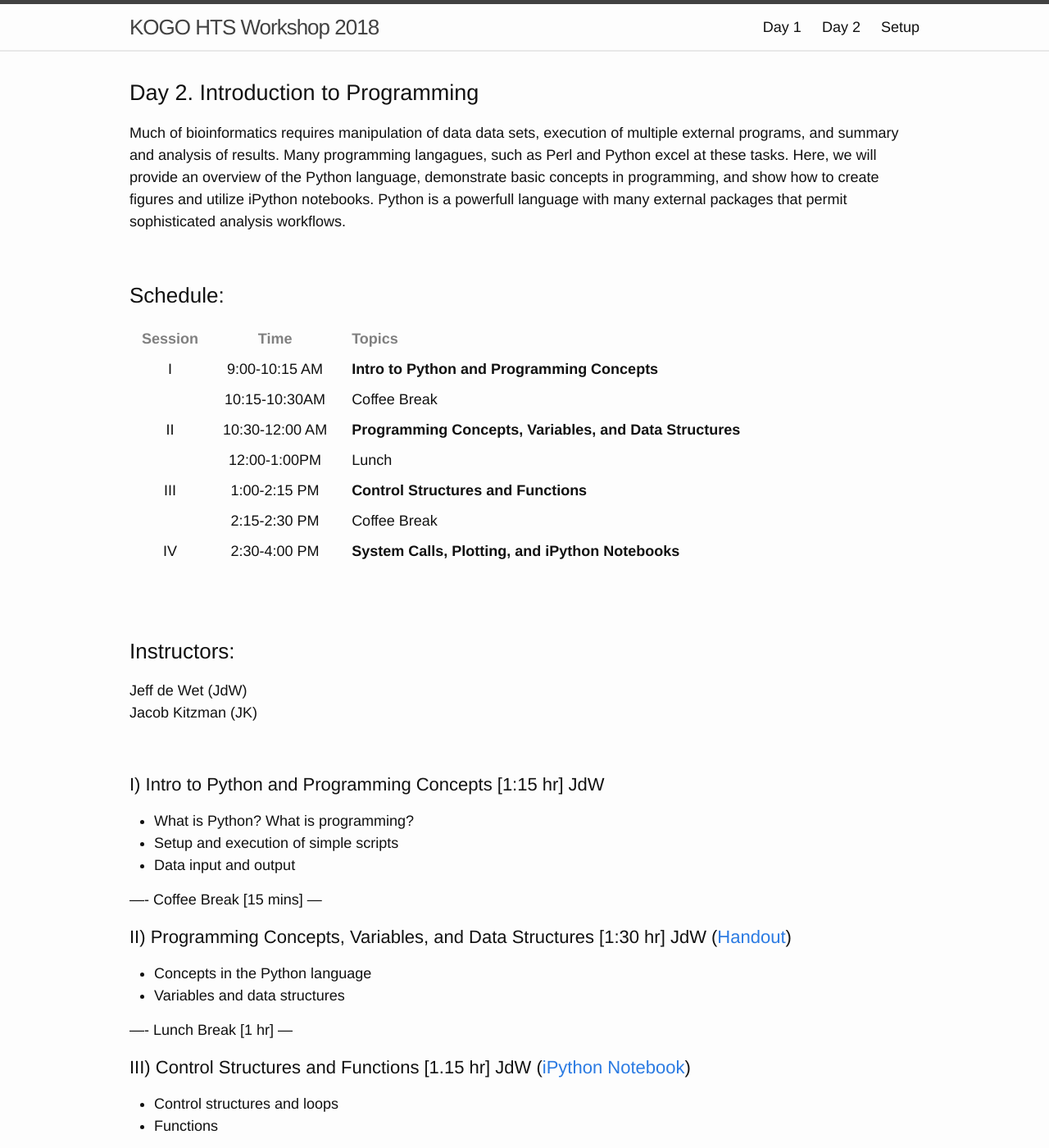
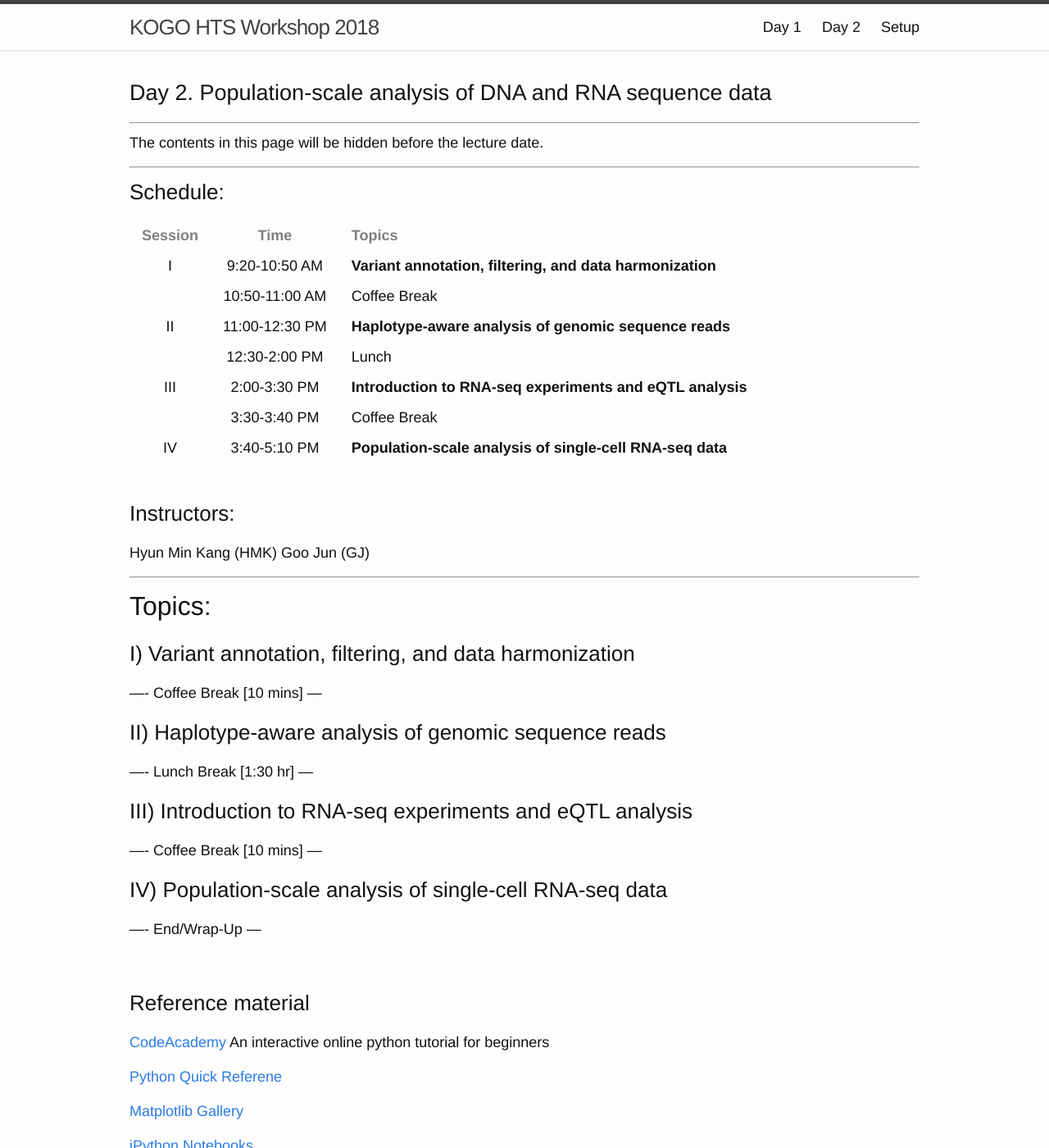
Before and after one commit to htsworkshop/stom-2018, a Jekyll site: the page built from day2.md, in a window 1280 px wide and 1400 px high. Shown: the whole window at 82% size. Built offline with Jekyll 4.4.1, drawn with Linux system fonts in a browser that asks for light colours; some of the changed text lies outside the part shown.

Commit message:
Added session 3 contents and refined overall pages

```diff
--- a/day2.md
+++ b/day2.md
@@ -5,86 +5,67 @@ permalink: /day2/
 ---
 
 
-# Day 2. Introduction to Programming
+# Day 2. Population-scale analysis of DNA and RNA sequence data
 
-Much of bioinformatics requires manipulation of data data sets, execution of multiple external programs, and summary and analysis of results.  Many programming langagues, such as Perl and Python excel at these tasks.  Here, we will provide an overview of the Python language, demonstrate basic concepts in programming, and show how to create figures and utilize iPython notebooks.  Python is a powerfull language with many external packages that permit sophisticated analysis workflows.
+---
 
+The contents in this page will be hidden before the lecture date.
 
-
-<br>
+---
 
 ### Schedule:
 
 | Session | Time           | Topics                   |
 | :-----: |:--------------:| :----------------------- |
-| I       | 9:00-10:15 AM  | **Intro to Python and Programming Concepts** |
-|         | 10:15-10:30AM  | Coffee Break             |
-| II      | 10:30-12:00 AM | **Programming Concepts, Variables, and Data Structures**       |
-|         | 12:00-1:00PM   | Lunch                    |
-| III     | 1:00-2:15 PM   | **Control Structures and Functions**    |
-|         | 2:15-2:30 PM   | Coffee Break             |
-| IV      | 2:30-4:00 PM   | **System Calls, Plotting, and iPython Notebooks**   |
-
-
-<br>
-
-
+| I       | 9:20-10:50 AM  | **Variant annotation, filtering, and data harmonization** |
+|         | 10:50-11:00 AM | Coffee Break             |
+| II      | 11:00-12:30 PM | **Haplotype-aware analysis of genomic sequence reads**       |
+|         | 12:30-2:00 PM  | Lunch                    |
+| III     | 2:00-3:30 PM   | **Introduction to RNA-seq experiments and eQTL analysis**    |
+|         | 3:30-3:40 PM   | Coffee Break             |
+| IV      | 3:40-5:10 PM   | **Population-scale analysis of single-cell RNA-seq data**   |
 
 <br>
 
 ### Instructors:
-Jeff de Wet (JdW)
-Jacob Kitzman (JK)
 
+Hyun Min Kang (HMK)
+Goo Jun (GJ)
 
-<br>
+---
 
-#### I)   Intro to Python and Programming Concepts [1:15 hr]  JdW
-- What is Python?  What is programming?
-- Setup and execution of simple scripts
-- Data input and output
+## Topics:
 
-—- Coffee Break [15 mins] —
+### I) Variant annotation, filtering, and data harmonization
 
-#### II)   Programming Concepts, Variables, and Data Structures [1:30 hr]  JdW ([Handout](../class-material/handout_day2-2_python.pdf))
-- Concepts in the Python language
-- Variables and data structures
+—- Coffee Break [10 mins] —
 
-—- Lunch Break [1 hr] —
+### II) Haplotype-aware analysis of genomic sequence reads
 
-#### III)   Control Structures and Functions [1.15 hr] JdW ([iPython Notebook](https://github.com/bioboot/web-2015/blob/gh-pages/class-material/bioinf606.ipynb))
+—- Lunch Break [1:30 hr] —
 
-- Control structures and loops
-- Functions
+### III) Introduction to RNA-seq experiments and eQTL analysis
 
-—- Coffee Break [15 mins] —
+—- Coffee Break [10 mins] —
 
-#### IV)   System Calls, Plotting, and iPython Notebooks [1.30 hr] JK
-- Calling external programs (ipython notebook - [filled in](https://github.com/bioboot/web-2017/blob/gh-pages/class-material/day2_system_calls_in_ipython.ipynb), [blank version](https://github.com/bioboot/web-2017/blob/gh-pages/class-material/day2_system_calls_in_ipython_blank.ipynb) )
-- Tabular data analysis with pandas ([Slides 1](../class-material/day2-python-pandas.pdf) and iPython notebook - [filled in](https://github.com/bioboot/web-2017/blob/gh-pages/class-material/day2_pandas_demo.ipynb), [blank version](https://github.com/bioboot/web-2017/blob/gh-pages/class-material/day2_pandas_demo_blank.ipynb))
-- Plotting using matplotlib ([Slides 2](../class-material/day2-visualization.pdf), iPython notebook - [filled in](https://github.com/bioboot/web-2017/blob/gh-pages/class-material/day2_matplotlib_demo.ipynb), [blank](https://github.com/bioboot/web-2017/blob/gh-pages/class-material/day2_matplotlib_demo_blank.ipynb)
-- Plotting gene expression data using seaborn  (ipython notebook - [filled in](https://github.com/bioboot/web-2017/blob/gh-pages/class-material/day2_visualization_with_seaborn.ipynb), [blank](https://github.com/bioboot/web-2017/blob/gh-pages/class-material/day2_visualization_with_seaborn_blank.ipynb))
+### IV) Population-scale analysis of single-cell RNA-seq data
 
 —- End/Wrap-Up —
 
 <br>
 
-### Datasets
-
-[Cereal comma-delimited table](../class-material/cereals.csv)
-[Cereal tab-delimited table](../class-material/cereals.tsv)
-
-[Gene expression table](../class-material/GTEx_Analysis_v6p_RNA-seq_RNA-SeQCv1.1.8_gene_median_rpkm.gct.gz)
-
+<!-- [Gene expression -->
+<!-- table](../class-material/GTEx_Analysis_v6p_RNA-seq_RNA-SeQCv1.1.8_gene_median_rpkm.gct.gz) -->
 
 
 ### Reference material
-[Class Handout](../class-material/handout_day2-2_python.pdf)
 
-[CodeAcademy](https://www.codecademy.com/learn/python) An interactive online python tutorial for beginners - thanks Adam for sharing this.
+[CodeAcademy](https://www.codecademy.com/learn/python) An interactive online python tutorial for beginners
 
 [Python Quick Referene](http://rgruet.free.fr/)
+
 [Matplotlib Gallery](http://matplotlib.org/gallery.html)
+
 [iPython Notebooks](http://ipython.org/notebook.html)
 
 <!--- files dont exist yet...
```
Also changed, not shown: class-material/day1-bam-practice.md (+4 -2 lines), class-material/day1-gatk.md (added, +163 -0 lines), class-material/day1-vt-cramore.md (added, +127 -0 lines), day1.md (+6 -7 lines), index.md (+3 -6 lines), setup.md (+6 -2 lines), 5 other files.
